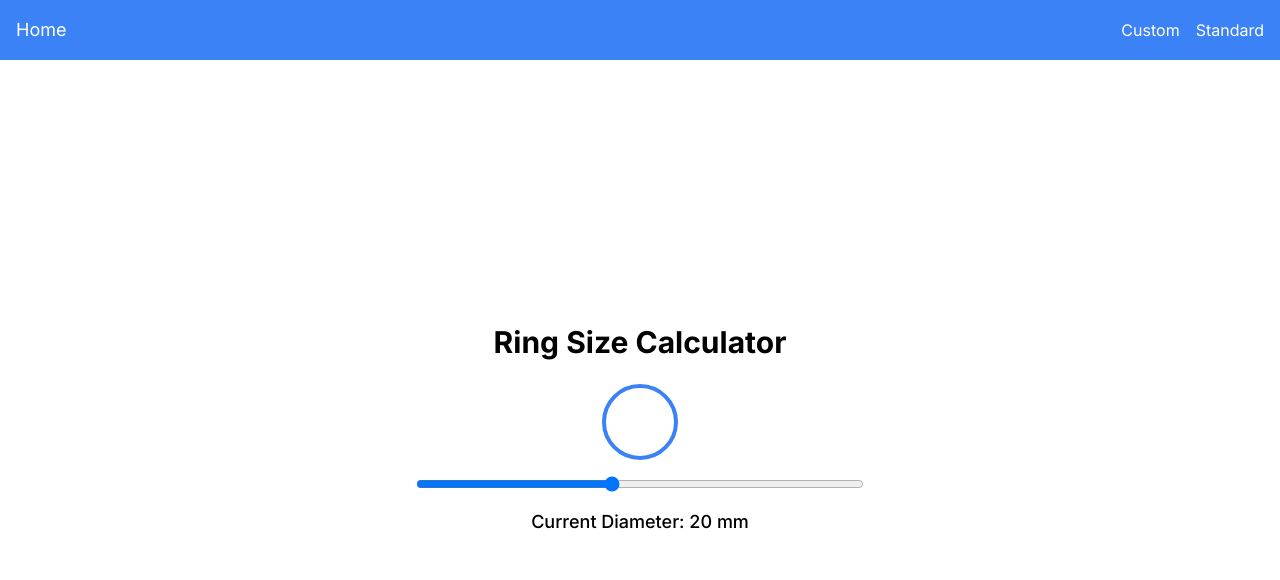
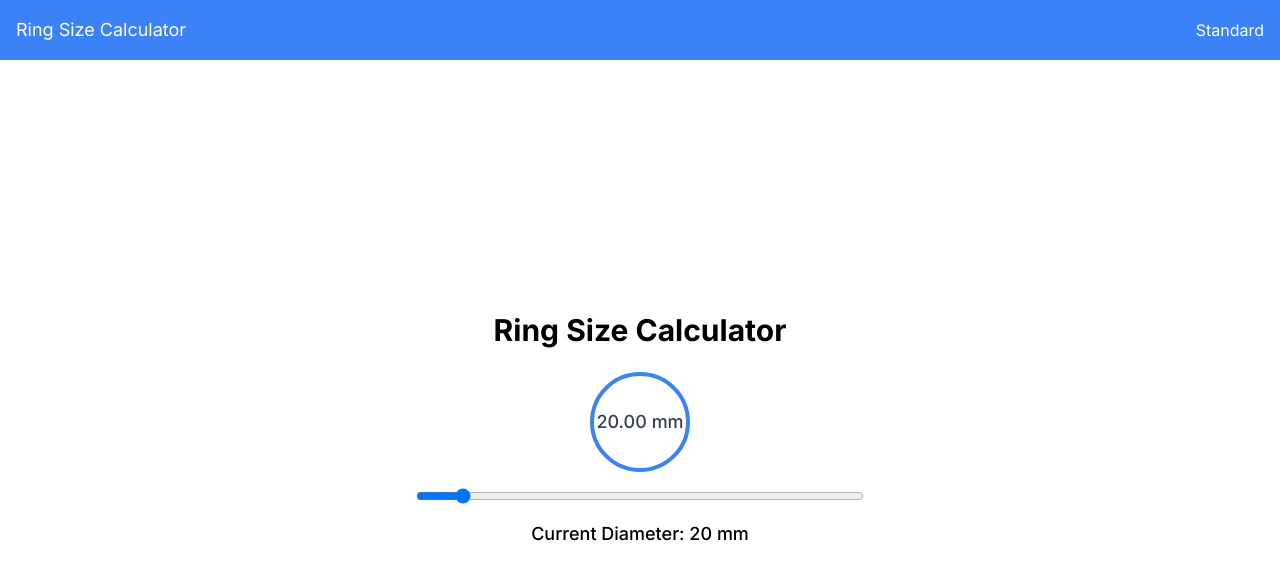
Before and after one commit to zabi076/RingSize_Calculator, a Next.js app: page / in a window 1280 px wide. Shown: the top 580 px of the page. Built offline with nearby package versions, Linux system fonts and the light colour scheme.

Commit message:
size of circle has been fixed

```diff
--- a/src/app/RingSizeCalculator.tsx
+++ /dev/null
@@ -1,8 +0,0 @@
-// pages/custom.js
-export default function RingSizeCalculatorPage() {
-    return (
-      <div className="container mx-auto p-4">
-        <h1 className="text-xl">Custom Page</h1>
-      </div>
-    );
-  }
--- a/src/app/StandardSize.tsx
+++ /dev/null
@@ -1,8 +0,0 @@
-// pages/standard.js
-export default function StandardSizePage() {
-    return (
-      <div className="container mx-auto p-4">
-        <h1 className="text-xl">Standard Page</h1>
-      </div>
-    );
-  }
--- /dev/null
+++ b/src/app/StandardSize/StandardSizePage.tsx
@@ -0,0 +1,35 @@
+// /pages/StandardSize.js
+'use client';
+
+import Navbar from '../components/Navbar'; // Adjust the path if needed
+
+export default function StandardSizeChart() {
+  return (
+    <>
+      <Navbar /> {/* Include the Navbar at the top */}
+
+      <div className="min-h-screen flex flex-col items-center justify-center p-4">
+        <h1 className="text-2xl md:text-3xl mb-6 font-bold">Standard Ring Size Chart</h1>
+
+        <table className="table-auto w-full max-w-md mx-auto border-collapse border border-gray-300">
+          <thead>
+            <tr>
+              <th className="border border-gray-300 px-4 py-2">Ring Size</th>
+              <th className="border border-gray-300 px-4 py-2">Diameter (mm)</th>
+              <th className="border border-gray-300 px-4 py-2">Diameter (inches)</th>
+            </tr>
+          </thead>
+          <tbody>
+            {Array.from({ length: 24 }, (_, i) => i + 10).map(size => (
+              <tr key={size}>
+                <td className="border border-gray-300 px-4 py-2">{size}</td>
+                <td className="border border-gray-300 px-4 py-2">{(size + 9.8).toFixed(1)}</td>
+                <td className="border border-gray-300 px-4 py-2">{((size + 9.8) / 25.4).toFixed(2)}</td>
+              </tr>
+            ))}
+          </tbody>
+        </table>
+      </div>
+    </>
+  );
+}
--- a/src/app/components/Navbar.tsx
+++ b/src/app/components/Navbar.tsx
@@ -1,4 +1,5 @@
-"use client";
+// /components/Navbar.js
+'use client';
 import Link from 'next/link';
 import { useState } from 'react';
 
@@ -10,14 +11,11 @@ const Navbar = () => {
       <div className="container mx-auto flex justify-between items-center">
         <div className="text-white text-lg">
           <Link href="/" legacyBehavior>
-            <a>Home</a>
+            <a>Ring Size Calculator</a>
           </Link>
         </div>
         <div className="space-x-4 hidden md:flex">
-          <Link href="/custom" legacyBehavior>
-            <a className="text-white">Custom</a>
-          </Link>
-          <Link href="/standard" legacyBehavior>
+          <Link href="/StandardSize" legacyBehavior>
             <a className="text-white">Standard</a>
           </Link>
         </div>
@@ -30,10 +28,7 @@ const Navbar = () => {
       </div>
       {isOpen && (
         <div className="md:hidden flex flex-col space-y-2 mt-2">
-          <Link href="/custom" legacyBehavior>
-            <a className="text-white">Custom</a>
-          </Link>
-          <Link href="/standard" legacyBehavior>
+          <Link href="/StandardSize" legacyBehavior>
             <a className="text-white">Standard</a>
           </Link>
         </div>
--- a/src/app/page.tsx
+++ b/src/app/page.tsx
@@ -1,7 +1,7 @@
 'use client';
 
 import { useState } from 'react';
-import Navbar from '../app/components/Navbar'; // Import the Navbar component
+import Navbar from '../app/components/Navbar';
 
 export default function Home() {
   const [diameter, setDiameter] = useState(20); // Initial diameter in mm
@@ -10,8 +10,8 @@ export default function Home() {
     setDiameter(Number(e.target.value)); // Convert the value to a number
   };
 
-  // Convert diameter from mm to pixels (1 mm = ~3.78 pixels, adjust as necessary)
-  const diameterInPixels = diameter * 3.78;
+  // Increase the conversion factor for a larger circle
+  const diameterInPixels = diameter * 5; // Adjusting the conversion factor to 5 for a larger circle
 
   return (
     <div className="min-h-screen flex flex-col">
@@ -23,18 +23,23 @@ export default function Home() {
         <div className="flex flex-col items-center justify-center space-y-4 w-full max-w-md mx-auto">
           {/* Circle with only a border */}
           <div
-            className="border-4 border-blue-500 rounded-full"
+            className="border-4 border-blue-500 rounded-full flex items-center justify-center"
             style={{
               width: `${diameterInPixels}px`,
               height: `${diameterInPixels}px`,
             }}
-          ></div>
+          >
+            {/* Diameter label inside the circle */}
+            <p className="text-sm md:text-lg font-medium text-gray-700">
+              {diameter.toFixed(2)} mm
+            </p>
+          </div>
 
           {/* Slider */}
           <input
             type="range"
-            min="10"  // Set the minimum value based on the table
-            max="33"  // Set the maximum value based on the table
+            min="18"  // Set the minimum value to 18 mm
+            max="40"  // Set the maximum value to 40 mm
             value={diameter}
             onChange={handleSliderChange}
             className="w-full"
@@ -42,7 +47,7 @@ export default function Home() {
         </div>
 
         <div className="mt-4">
-          <p className="text-lg font-medium">Current Diameter: {diameter} mm</p>
+          <p className="text-sm md:text-lg font-medium">Current Diameter: {diameter} mm</p>
         </div>
       </div>
     </div>
```
